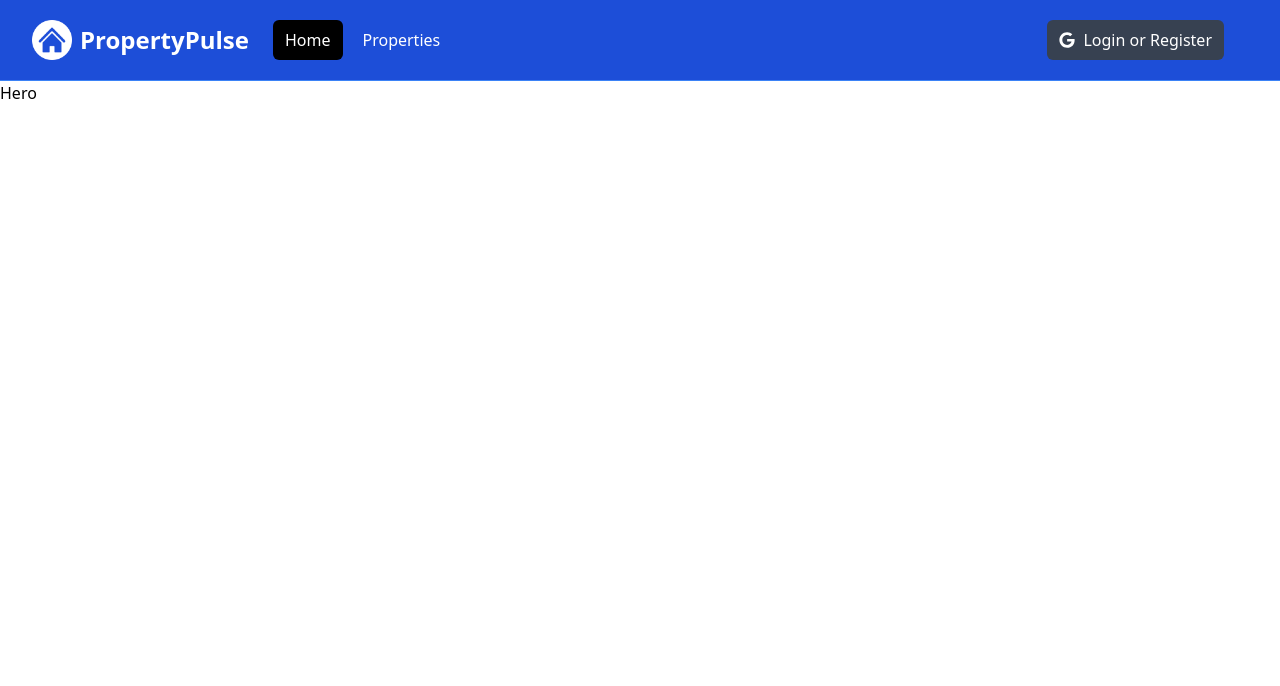
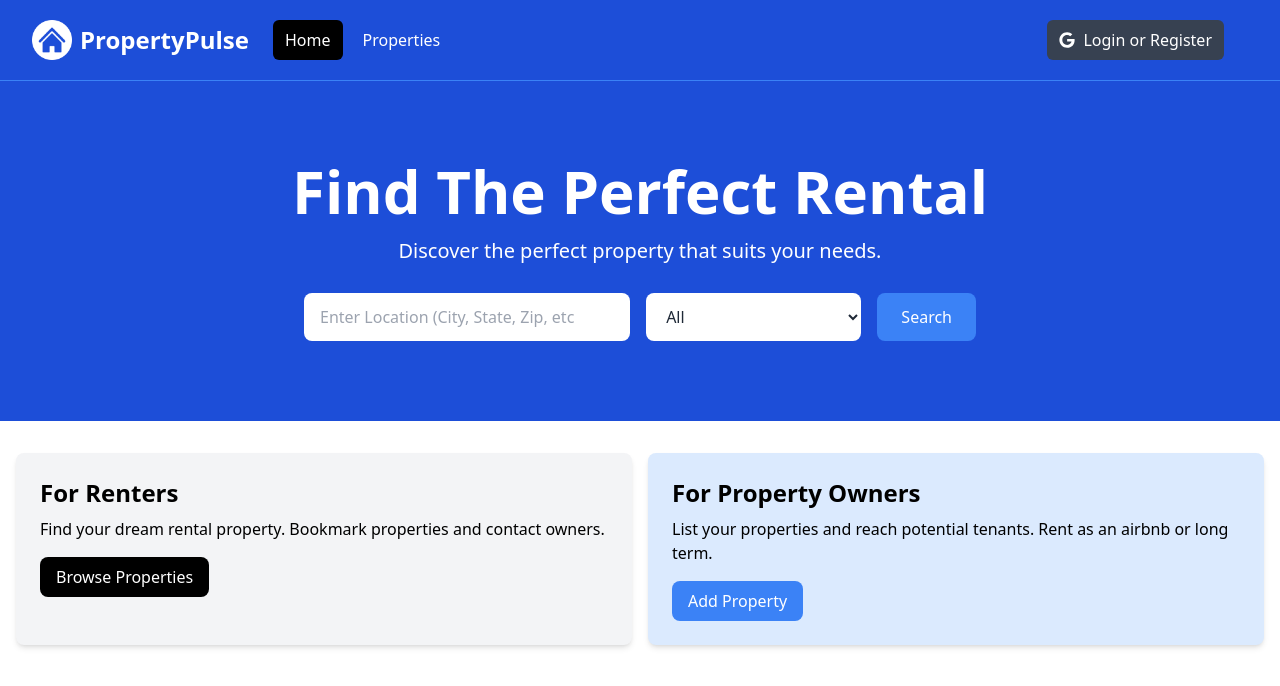
Before and after one commit to SilvesterSpath/nextjs_app, a Next.js app: page / in a window 1280 px wide. Shown: the top 686 px of the page. Built offline with nearby package versions, Linux system fonts and the light colour scheme.

Commit message:
info boxes

```diff
--- a/app/page.jsx
+++ b/app/page.jsx
@@ -1,9 +1,11 @@
 import Hero from '@/components/Hero';
+import InfoBoxes from '@/components/InfoBoxes';
 
 const HomePage = () => {
   return (
     <>
       <Hero />
+      <InfoBoxes />
     </>
   );
 };
--- a/components/Hero.jsx
+++ b/components/Hero.jsx
@@ -1,7 +1,58 @@
 import React from 'react';
 
 const Hero = () => {
-  return <div>Hero</div>;
+  return (
+    <section className='bg-blue-700 py-20 mb-4'>
+      <div className='max-w-7xl mx-auto px-4 sm:px-6 lg:px-8 flex flex-col items-center'>
+        <div className='text-center'>
+          <h1 className='text-4xl font-extrabold text-white sm:text-5xl md:text-6xl'>
+            Find The Perfect Rental
+          </h1>
+          <p className='my-4 text-xl text-white'>
+            Discover the perfect property that suits your needs.
+          </p>
+        </div>
+        <form className='mt-3 mx-auto max-w-2xl w-full flex flex-col md:flex-row items-center'>
+          <div className='w-full md:w-3/5 md:pr-2 mb-4 md:mb-0'>
+            <label htmlFor='location' className='sr-only'>
+              Location
+            </label>
+            <input
+              type='text'
+              id='location'
+              placeholder='Enter Location (City, State, Zip, etc'
+              className='w-full px-4 py-3 rounded-lg bg-white text-gray-800 focus:outline-none focus:ring focus:ring-blue-500'
+            />
+          </div>
+          <div className='w-full md:w-2/5 md:pl-2'>
+            <label htmlFor='property-type' className='sr-only'>
+              Property Type
+            </label>
+            <select
+              id='property-type'
+              className='w-full px-4 py-3 rounded-lg bg-white text-gray-800 focus:outline-none focus:ring focus:ring-blue-500'
+            >
+              <option value='All'>All</option>
+              <option value='Apartment'>Apartment</option>
+              <option value='Studio'>Studio</option>
+              <option value='Condo'>Condo</option>
+              <option value='House'>House</option>
+              <option value='Cabin Or Cottage'>Cabin or Cottage</option>
+              <option value='Loft'>Loft</option>
+              <option value='Room'>Room</option>
+              <option value='Other'>Other</option>
+            </select>
+          </div>
+          <button
+            type='submit'
+            className='md:ml-4 mt-4 md:mt-0 w-full md:w-auto px-6 py-3 rounded-lg bg-blue-500 text-white hover:bg-blue-600 focus:outline-none focus:ring focus:ring-blue-500'
+          >
+            Search
+          </button>
+        </form>
+      </div>
+    </section>
+  );
 };
 
 export default Hero;
--- /dev/null
+++ b/components/InfoBoxes.jsx
@@ -0,0 +1,40 @@
+import React from 'react';
+
+const InfoBoxes = () => {
+  return (
+    <section>
+      <div className='container-xl lg:container m-auto'>
+        <div className='grid grid-cols-1 md:grid-cols-2 gap-4 p-4 rounded-lg'>
+          <div className='bg-gray-100 p-6 rounded-lg shadow-md'>
+            <h2 className='text-2xl font-bold'>For Renters</h2>
+            <p className='mt-2 mb-4'>
+              Find your dream rental property. Bookmark properties and contact
+              owners.
+            </p>
+            <a
+              href='/properties.html'
+              className='inline-block bg-black text-white rounded-lg px-4 py-2 hover:bg-gray-700'
+            >
+              Browse Properties
+            </a>
+          </div>
+          <div className='bg-blue-100 p-6 rounded-lg shadow-md'>
+            <h2 className='text-2xl font-bold'>For Property Owners</h2>
+            <p className='mt-2 mb-4'>
+              List your properties and reach potential tenants. Rent as an
+              airbnb or long term.
+            </p>
+            <a
+              href='/add-property.html'
+              className='inline-block bg-blue-500 text-white rounded-lg px-4 py-2 hover:bg-blue-600'
+            >
+              Add Property
+            </a>
+          </div>
+        </div>
+      </div>
+    </section>
+  );
+};
+
+export default InfoBoxes;
```
